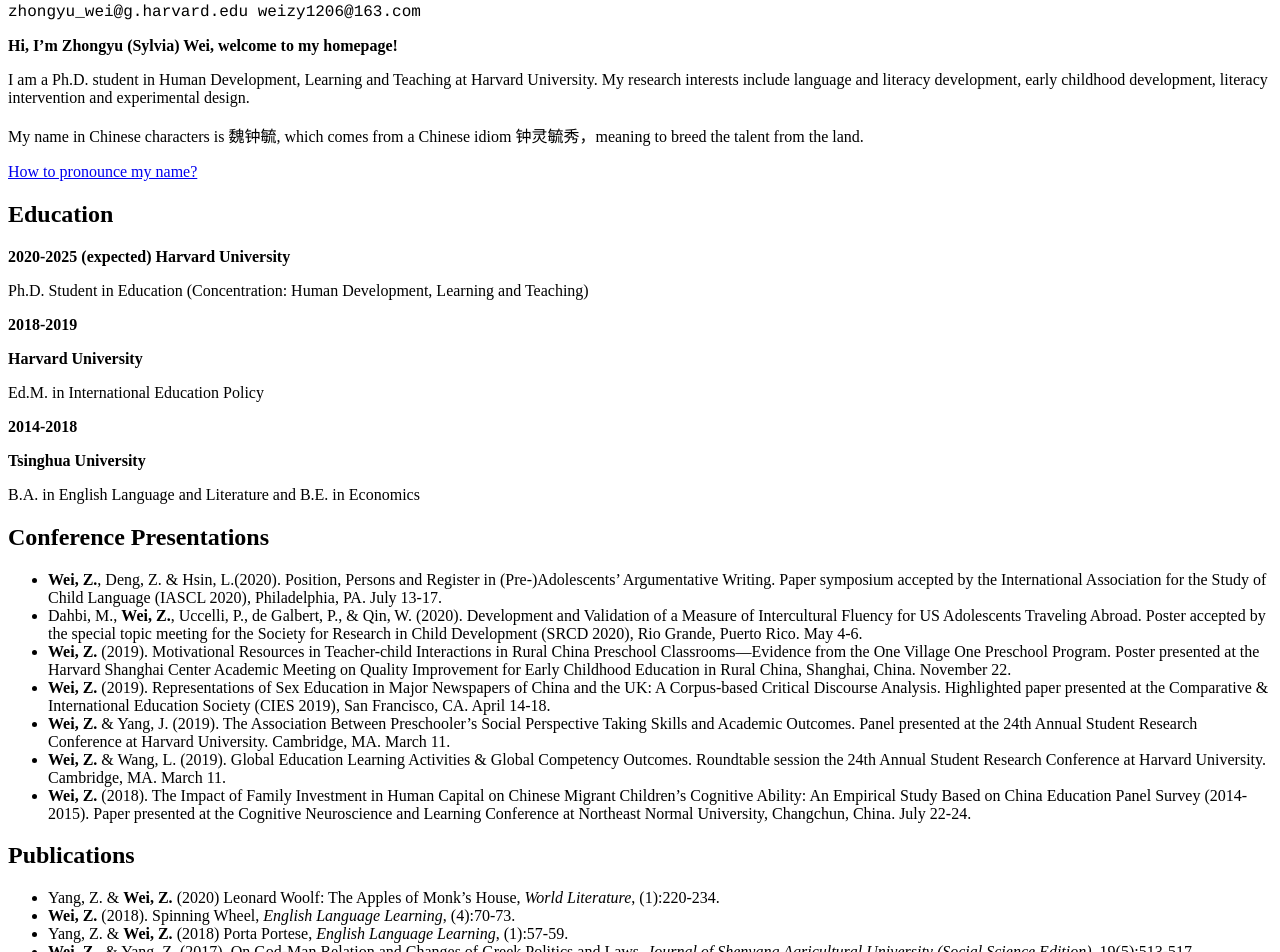
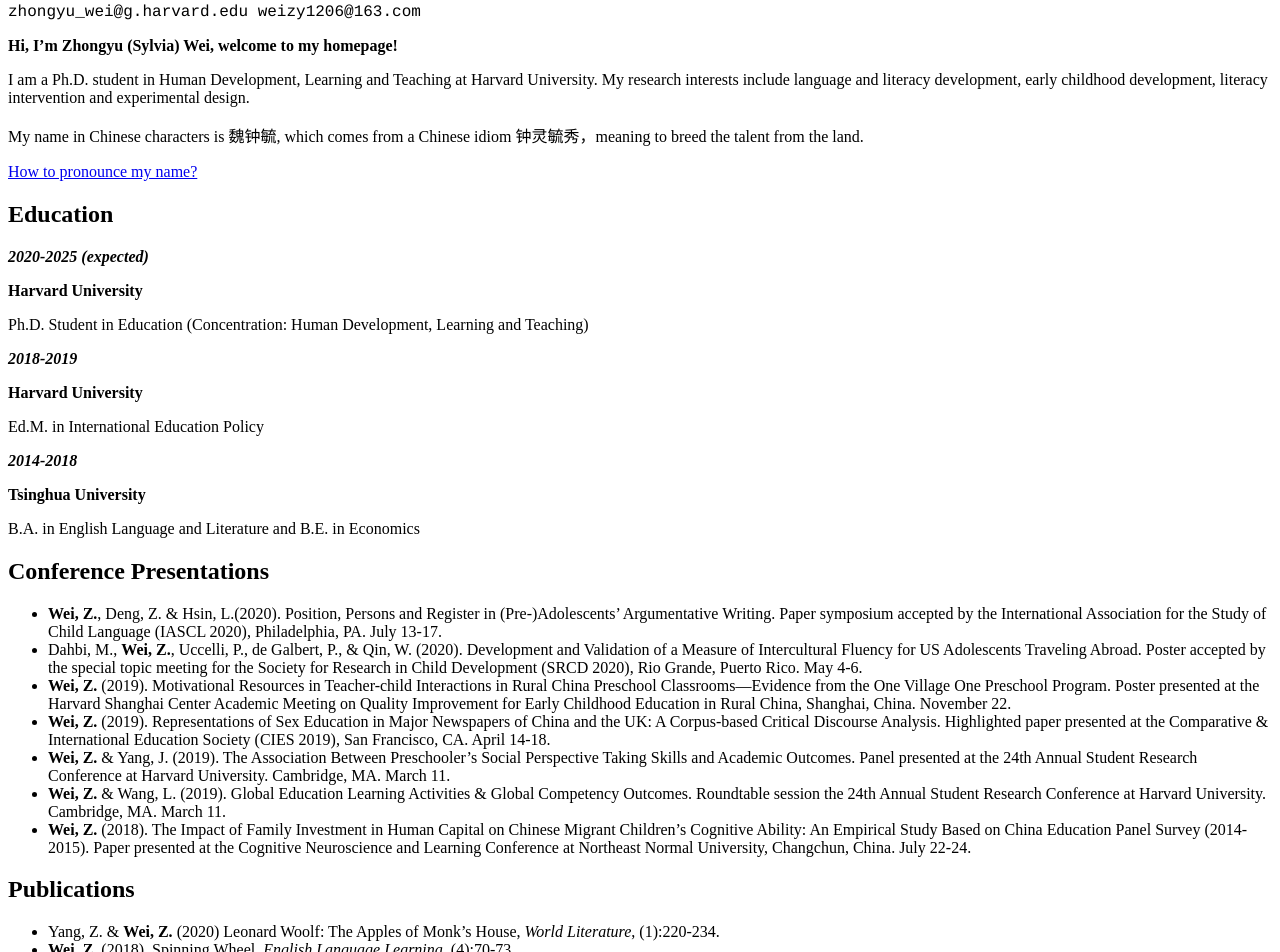
Before and after one commit to Sylviawzy/Sylviawzy.github.io, a Jekyll site: the page built from index.md, in a window 1280 px wide. Shown: the part 1240-2192 px from the top of the page. Built offline with Jekyll 4.4.1, drawn with Linux system fonts in a browser that asks for light colours; our own code applies the rules of GitHub Pages for plain Markdown files; a style sheet for code colours, icons or effects is not loaded.

```diff
--- a/index.md
+++ b/index.md
@@ -8,25 +8,25 @@ My name in Chinese characters is 魏钟毓, which comes from a Chinese idiom 钟
 
 ## Education
 
-**2020-2025 (expected)**
+**_2020-2025 (expected)_**
+
 **Harvard University**
 
 Ph.D. Student in Education (Concentration: Human Development, Learning and Teaching)
 
 
-**2018-2019**
+**_2018-2019_**
 
 **Harvard University**
 
 Ed.M. in International Education Policy
 
 
-**2014-2018**
+**_2014-2018_**
 
 **Tsinghua University**
 
 B.A. in English Language and Literature and B.E. in Economics
-
 
 ## Conference Presentations
  -	**Wei, Z.**, Deng, Z. & Hsin, L.(2020). Position, Persons and Register in (Pre-)Adolescents’ Argumentative Writing. Paper symposium accepted by the International Association for the Study of Child Language (IASCL 2020), Philadelphia, PA. July 13-17.
```
